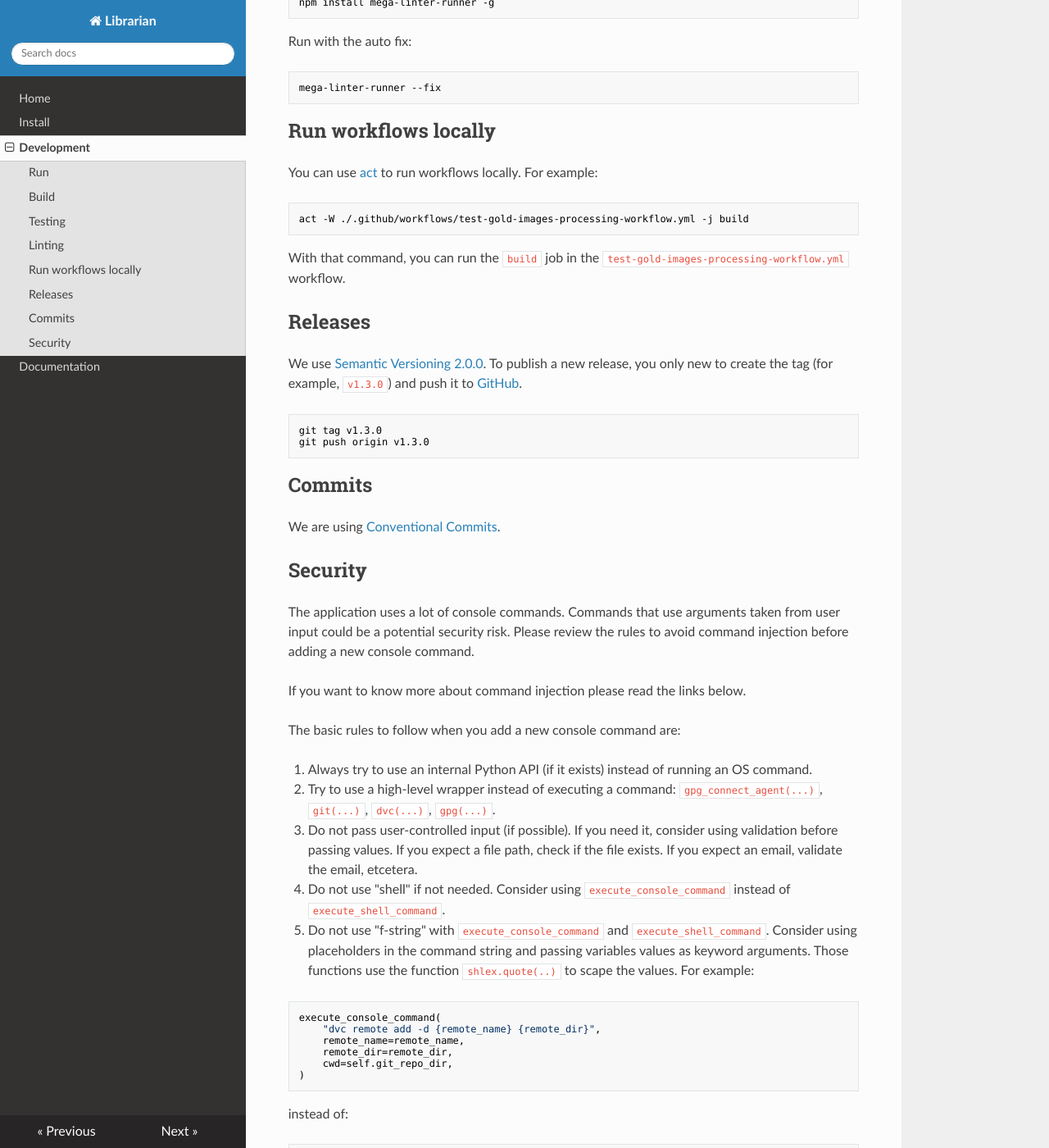
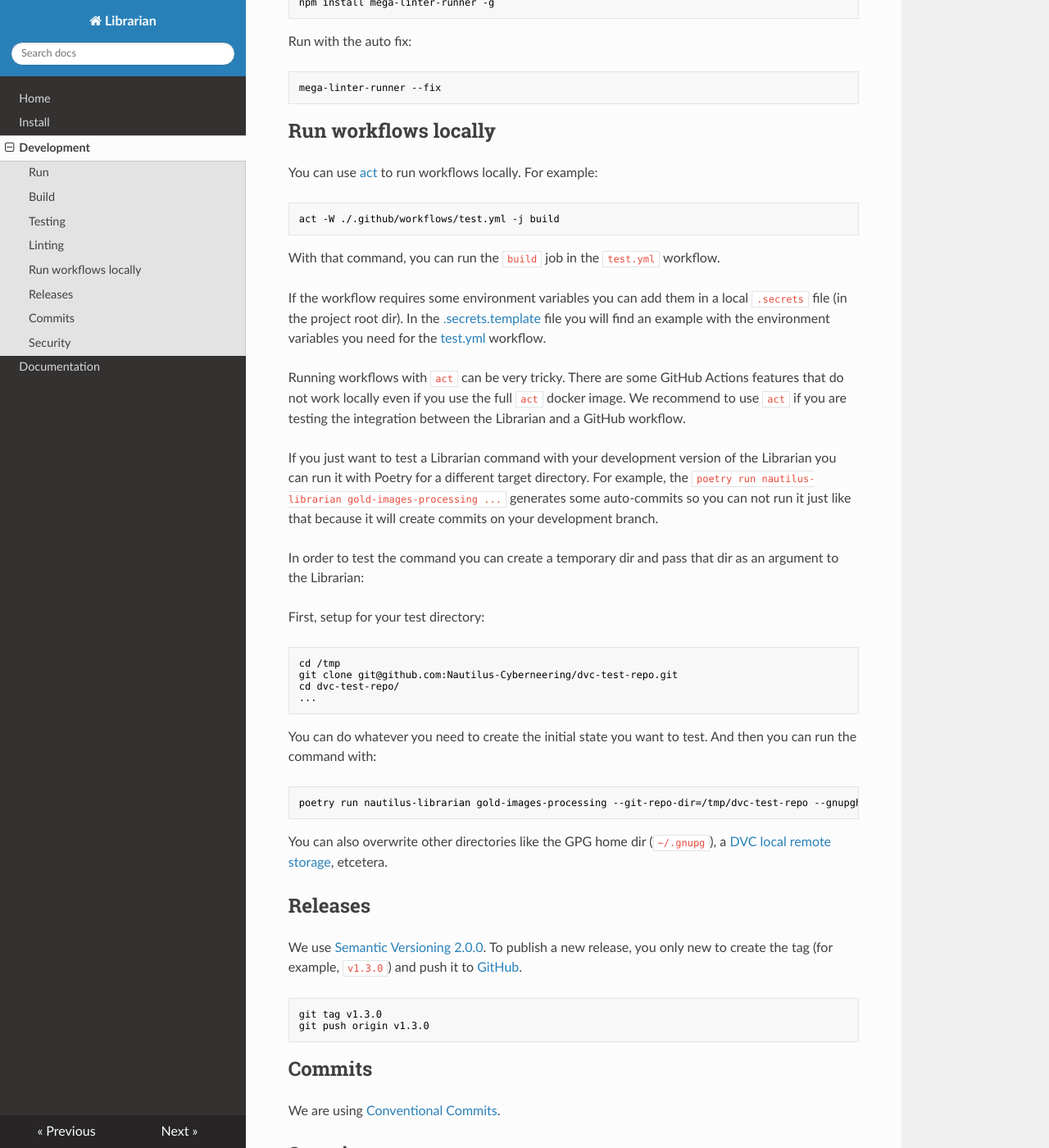
Before and after one commit to nautilus-cyberneering/nautilus-librarian, an MkDocs documentation site: the page built from docs/development.md, in a window 1280 px wide and 1400 px high, scrolled down 1978 px. Shown: the whole window at 82% size. Built offline with MkDocs 1.6.1, drawn with Linux system fonts in a browser that asks for light colours; nearby versions of some CDN libraries.

Commit message:
docs: [#70] how to overwrite working dir for commands

````diff
--- a/docs/development.md
+++ b/docs/development.md
@@ -111,10 +111,35 @@ mega-linter-runner --fix
 You can use [act](https://github.com/nektos/act) to run workflows locally. For example:
 
 ```shell
-act -W ./.github/workflows/test-gold-images-processing-workflow.yml -j build
+act -W ./.github/workflows/test.yml -j build
 ```
 
-With that command, you can run the `build` job in the `test-gold-images-processing-workflow.yml` workflow.
+With that command, you can run the `build` job in the `test.yml` workflow.
+
+If the workflow requires some environment variables you can add them in a local `.secrets` file (in the project root dir). In the [.secrets.template](../.secrets.template) file you will find an example with the environment variables you need for the [test.yml](../.github/workflows/test.yml) workflow.
+
+Running workflows with `act` can be very tricky. There are some GitHub Actions features that do not work locally even if you use the full `act` docker image. We recommend to use `act` if you are testing the integration between the Librarian and a GitHub workflow.
+
+If you just want to test a Librarian command with your development version of the Librarian you can run it with Poetry for a different target directory. For example, the `poetry run nautilus-librarian gold-images-processing ...` generates some auto-commits so you can not run it just like that because it will create commits on your development branch.
+
+In order to test the command you can create a temporary dir and pass that dir as an argument to the Librarian:
+
+First, setup for your test directory:
+
+```shell
+cd /tmp
+git clone git@github.com:Nautilus-Cyberneering/dvc-test-repo.git
+cd dvc-test-repo/
+...
+```
+
+You can do whatever you need to create the initial state you want to test. And then you can run the command with:
+
+```shell
+poetry run nautilus-librarian gold-images-processing --git-repo-dir=/tmp/dvc-test-repo --gnupghome=~/.gnupg --previous-ref=61f51f1 --current-ref=145851a ...
+```
+
+You can also overwrite other directories like the GPG home dir (`~/.gnupg`), a [DVC local remote storage](https://dvc.org/doc/command-reference/remote/add), etcetera.
 
 ## Releases
 
````
Also changed, not shown: docs/install.md (+10 -2 lines), 3 other files.
